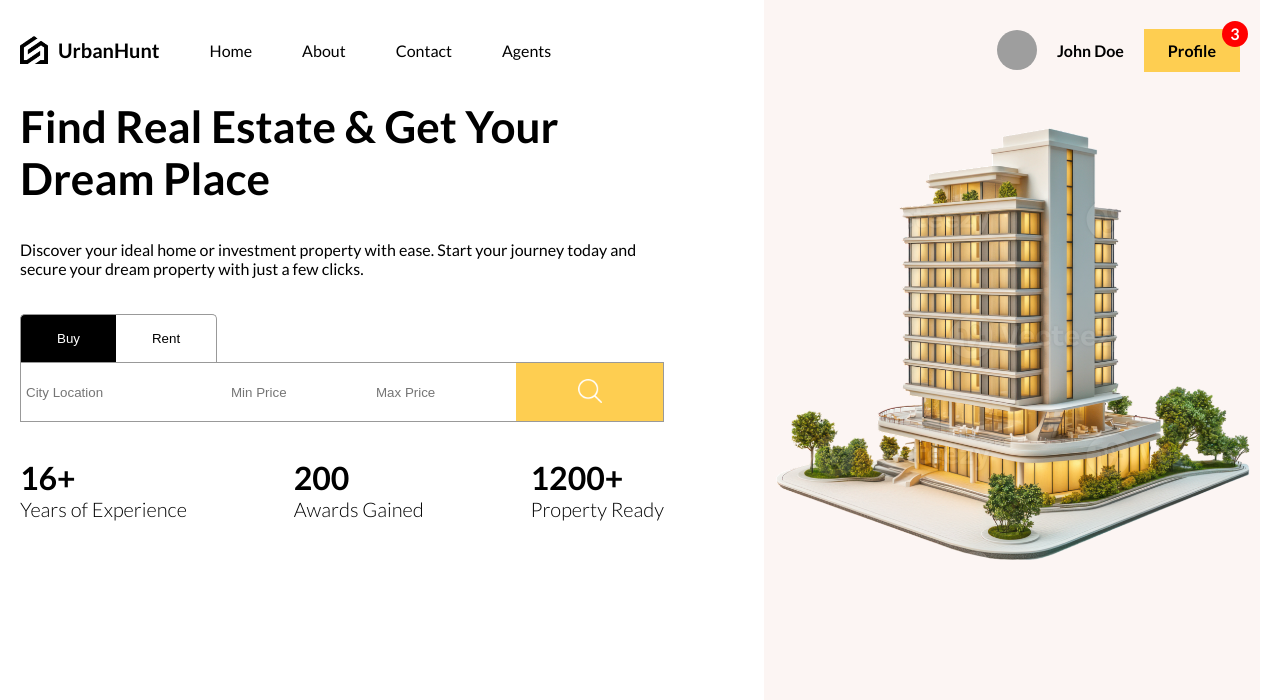
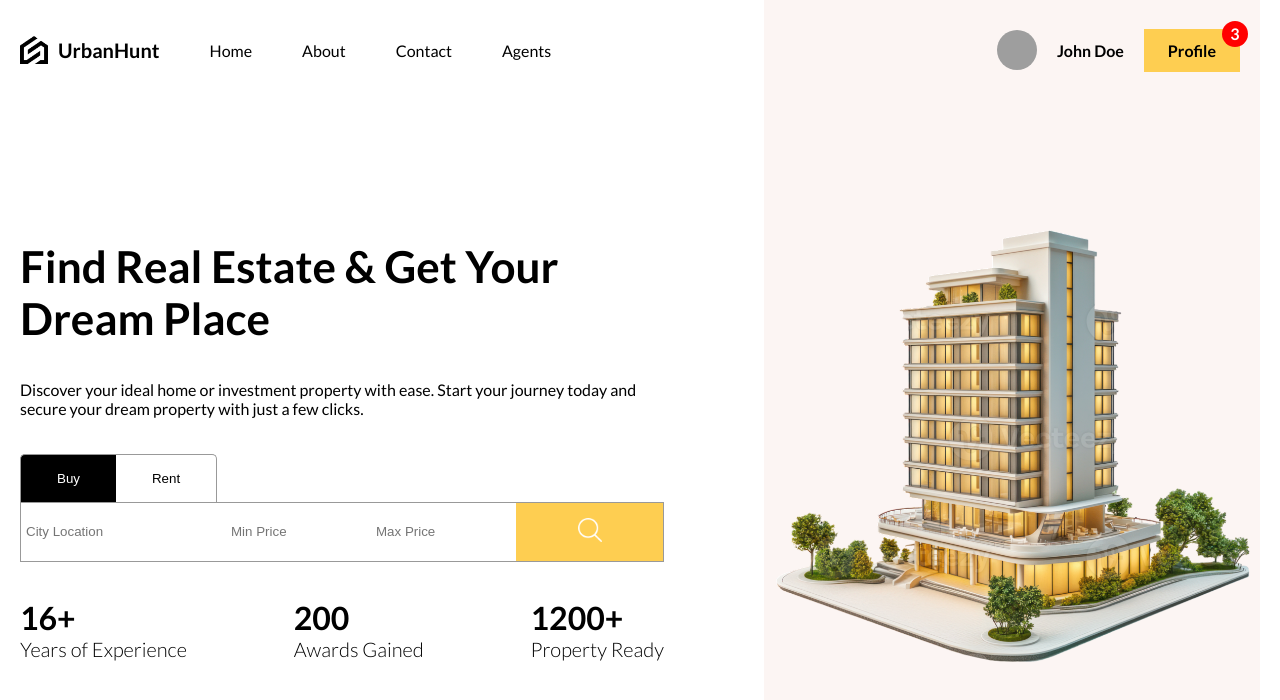
Before and after one commit to Akshay7016/UrbanHunt-client, a React (Create React App) app: page / in a window 1280 px wide. Shown: the top 700 px of the page. Built offline with nearby package versions, Linux system fonts and the light colour scheme; grey boxes are pictures that could not be loaded.

Commit message:
Content aligned to center on homepage

```diff
--- a/src/pages/HomePage/HomePage.scss
+++ b/src/pages/HomePage/HomePage.scss
@@ -14,15 +14,18 @@
       padding-right: 100px;
       display: flex;
       flex-direction: column;
-      justify-content: flex-start;
+      justify-content: center;
       gap: 36px;
 
       @include md {
+        justify-content: flex-start;
         padding-right: 10px;
+        padding-top: 28px;
       }
 
       @include sm {
         padding-right: 0;
+        padding-top: 0;
       }
 
       .title {
@@ -57,7 +60,7 @@
     flex: 2;
     background-color: #fcf5f3;
     display: flex;
-    align-items: flex-start;
+    align-items: center;
     justify-content: center;
 
     @include md {
```
